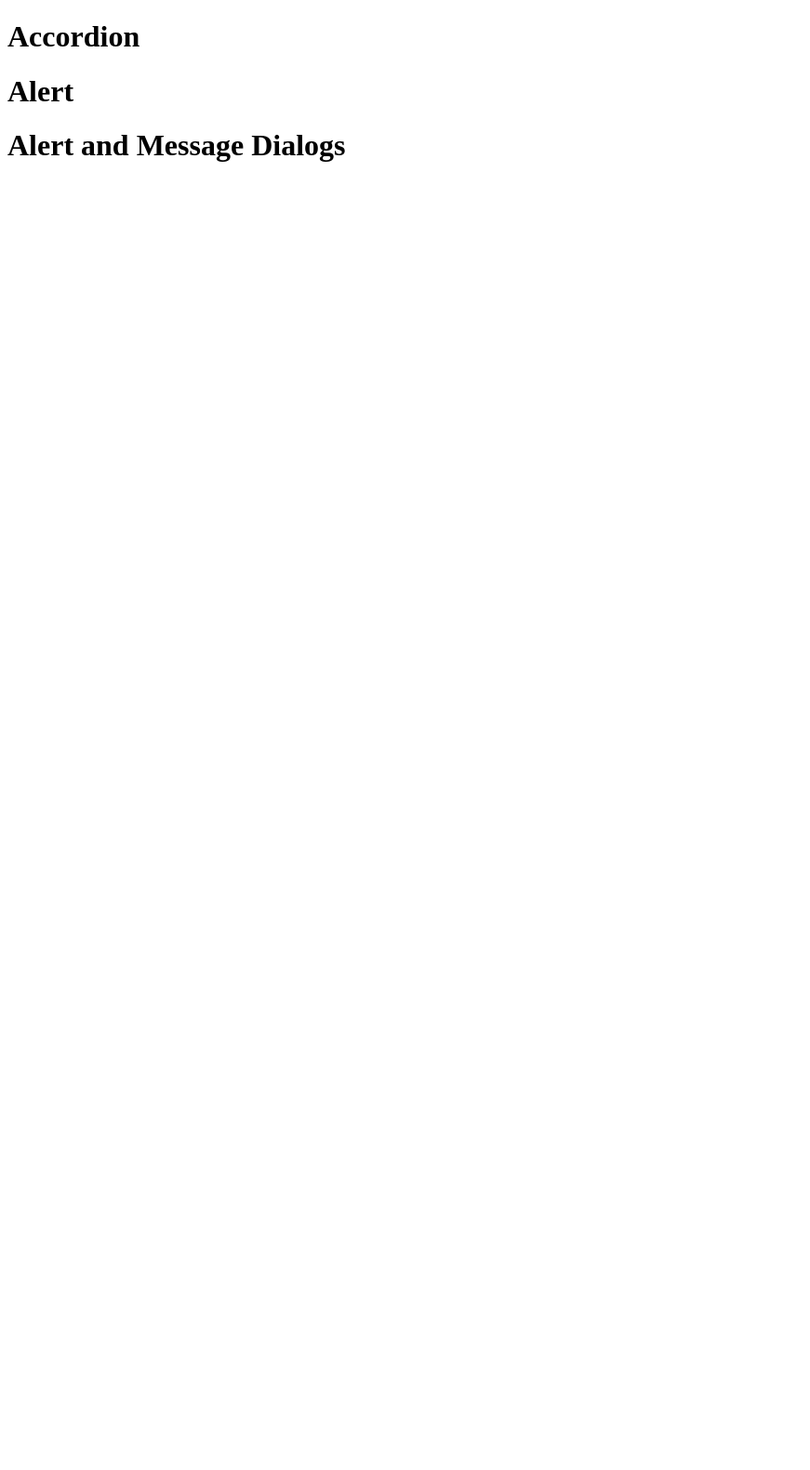
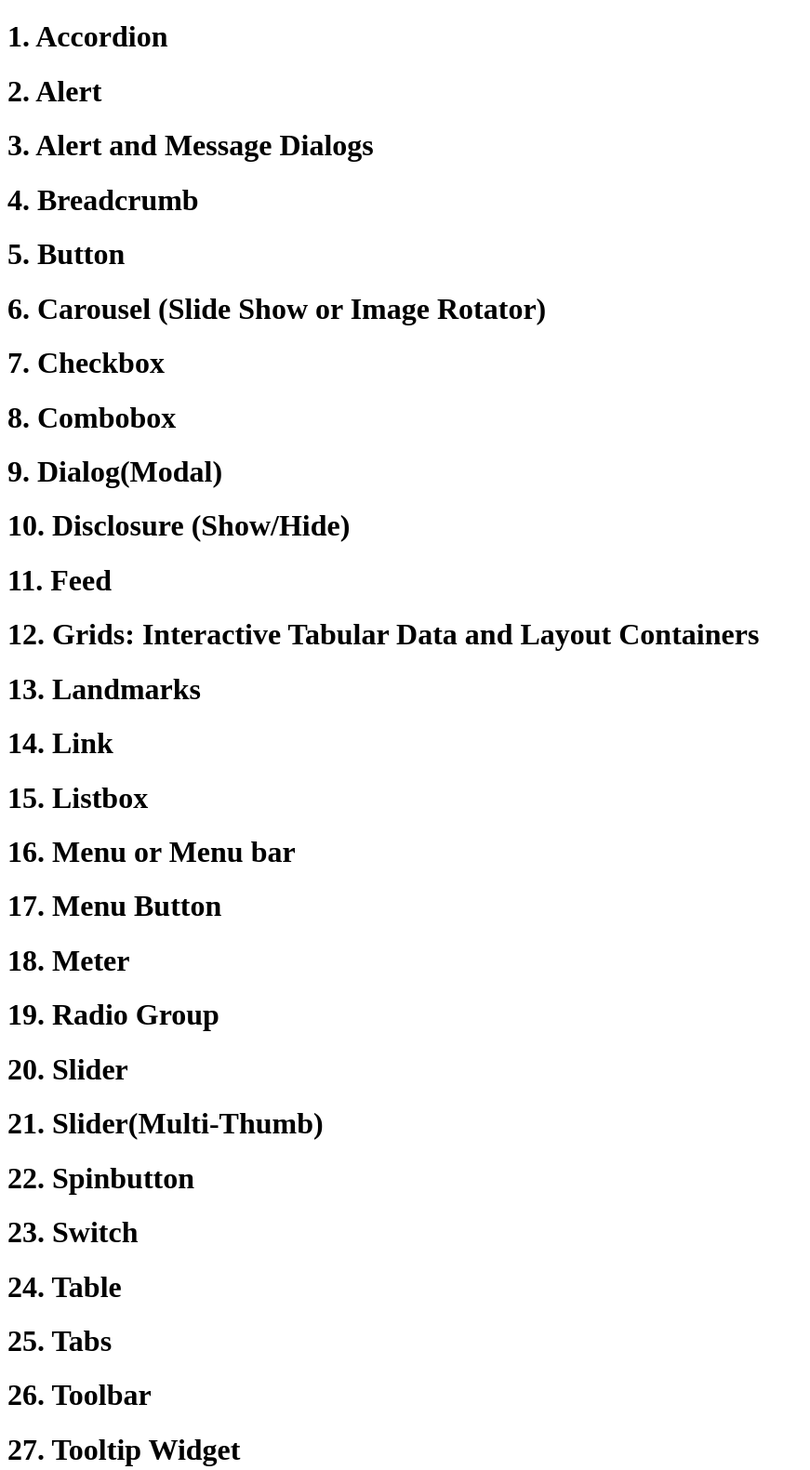
Before and after one commit to jomanwcm/startup-of-the-year, a plain HTML site: page index.html in a window 1280 px wide. Shown: the top 1581 px of the page at 93% size, without its empty margins (0-871 px from the left). Before the commit the page ends 800 px from the top, so only its background shows below. Drawn offline with Linux system fonts and the light colour scheme.

Commit message:
Update index.html

```diff
--- a/index.html
+++ b/index.html
@@ -13,11 +13,68 @@
   <body>
 
 
-<h1>Accordion</h1>
+<h1>1. Accordion</h1>
 
-<h1>Alert</h1>
+<h1>2. Alert</h1>
 
-<h1>Alert and Message Dialogs</h1>
+<h1>3. Alert and Message Dialogs</h1>
+
+<h1>4. Breadcrumb</h1>
+
+<h1>5. Button</h1>
+
+<h1>6. Carousel (Slide Show or Image Rotator)</h1>
+
+<h1>7. Checkbox</h1>
+
+<h1>8. Combobox</h1>
+
+<h1>9. Dialog(Modal)</h1>
+
+<h1>10. Disclosure (Show/Hide)</h1>
+
+<h1>11. Feed</h1>
+
+<h1>12. Grids: Interactive Tabular Data and Layout Containers</h1>
+
+<h1>13. Landmarks</h1>
+
+<h1>14. Link</h1>
+
+<h1>15. Listbox</h1>
+
+<h1>16. Menu or Menu bar</h1>
+
+<h1>17. Menu Button</h1>
+
+<h1>18. Meter</h1>
+
+<h1>19. Radio Group</h1>
+
+<h1>20. Slider</h1>
+
+<h1>21. Slider(Multi-Thumb)</h1>
+
+<h1>22. Spinbutton</h1>
+
+<h1>23. Switch</h1>
+
+<h1>24. Table</h1>
+
+<h1>25. Tabs</h1>
+
+<h1>26. Toolbar</h1>
+
+<h1>27. Tooltip Widget</h1>
+
+<h1>28. Tree View</h1>
+
+<h1>29. Treegrid</h1>
+
+<h1>30. Window Splitter</h1>
+
+
+
 
   </body>
 </html>
```
